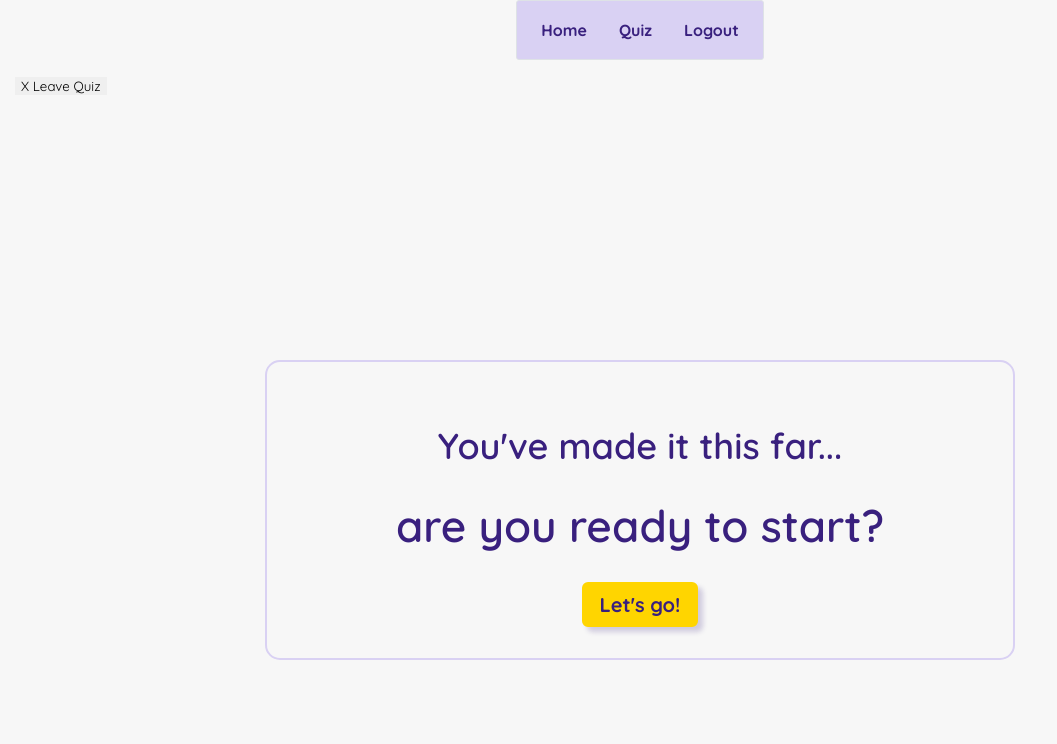
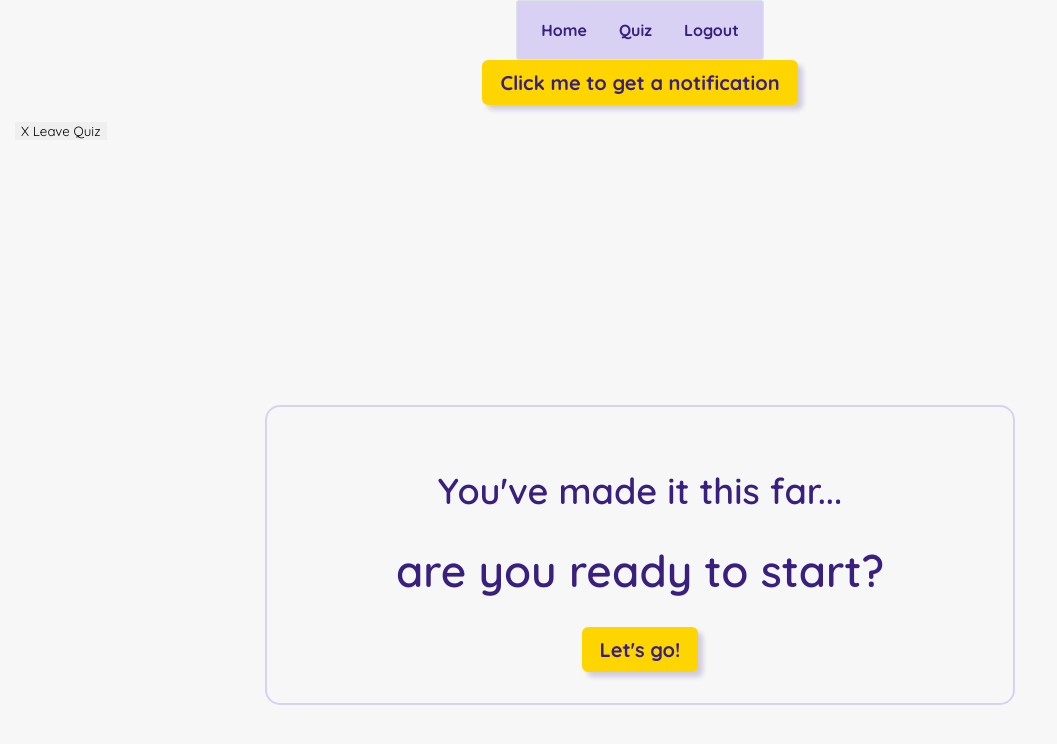
Before and after one commit to hungalunga/8-bit_NUDGE, a React (Create React App) app in the folder my-app/: page /quiz in a window 1280 px wide. Shown: the top 744 px of the page, without its empty margins (0-1057 px from the left). Built offline with nearby package versions, Linux system fonts and the light colour scheme; no server answers.

Commit message:
stopped paused speech from resuming on next page when speech button pressed

```diff
--- a/my-app/src/Components/App.js
+++ b/my-app/src/Components/App.js
@@ -114,7 +114,7 @@ export default function App() {
           <Menubar className="menubar" model={items} />
         </div>
         <div>
-          {/* <PromptNotification/>  */}
+          <PromptNotification/>
         </div>
         <Routes>
           <Route path="/quiz" element={<MainQuiz totalScore = {totalScore} setTotalScore ={setTotalScore} streak = {streak} setStreak = {setStreak} streakCount = {streakCount} setStreakCount = {setStreakCount} />} />
--- a/my-app/src/Components/TextToSpeech/TextToSpeech.js
+++ b/my-app/src/Components/TextToSpeech/TextToSpeech.js
@@ -2,8 +2,9 @@ import { Button } from 'primereact/button';
 import React, { useEffect, useRef } from 'react';
 
 export default function TextToSpeech(props) {
-  const speechRef = useRef(null);
+  //const speechRef = useRef(null);
   const isPaused = useRef(false);
+  speechSynthesis.cancel();
 
   const getVoices = () => {
     let voices = speechSynthesis.getVoices();
```
